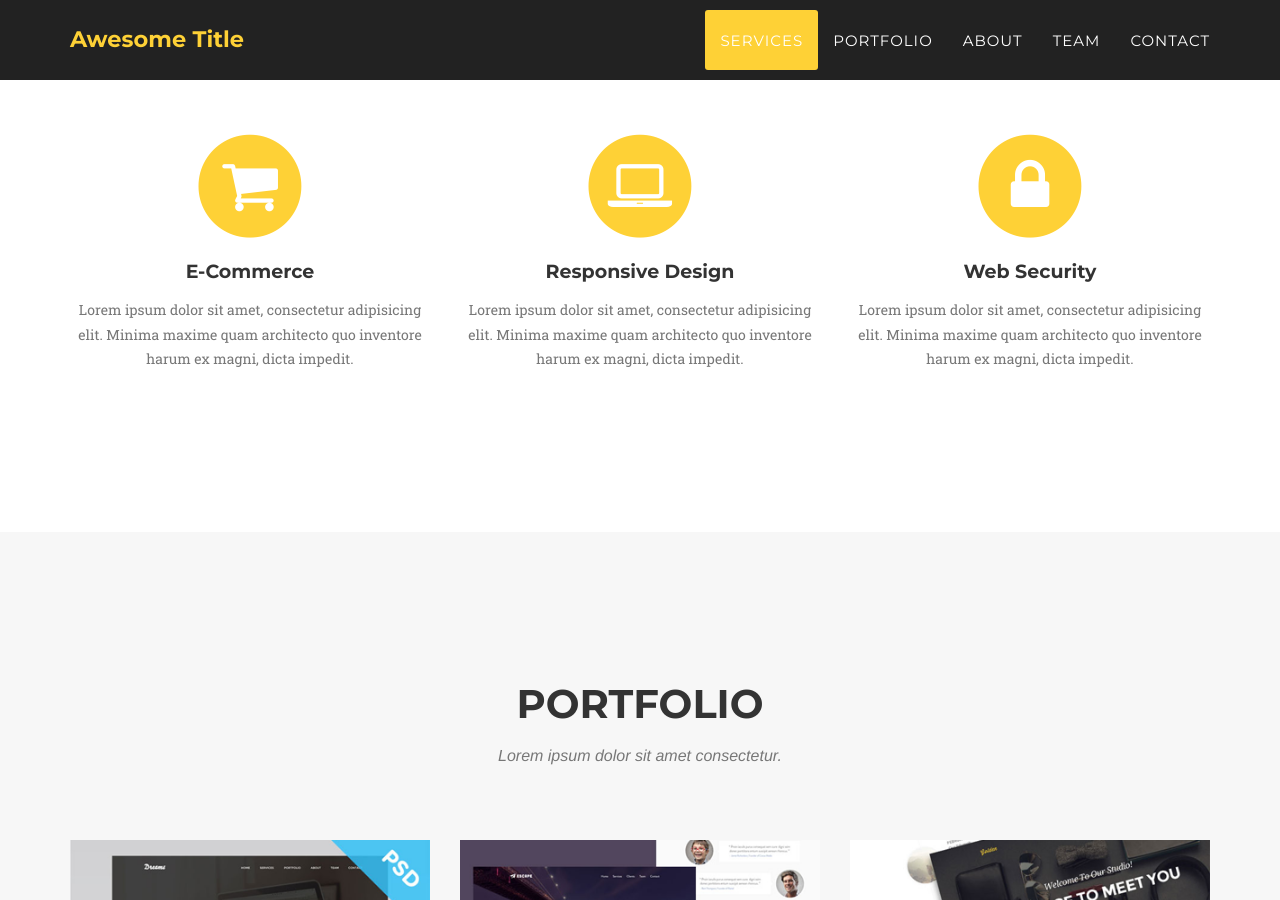
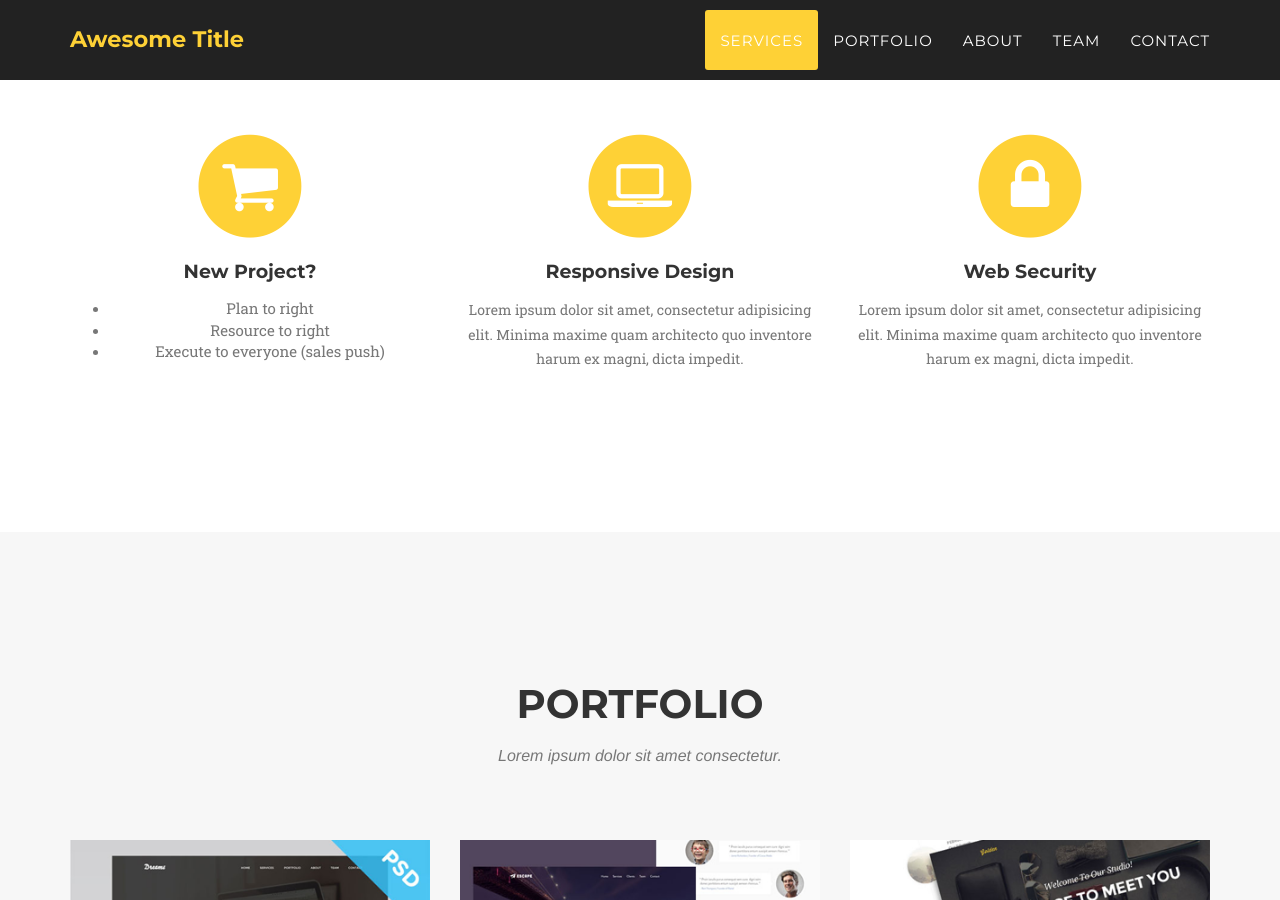
Before and after one commit to trent234/keatingwilson, a Jekyll site: the page built from index.html, in a window 1280 px wide and 900 px high, scrolled down 938 px. Built offline with Jekyll 4.4.1, drawn with Linux system fonts in a browser that asks for light colours; some web fonts are replaced.

Commit message:
feat: update e-commerce section with new project details and bullet points
Co-authored-by: aider (o3-mini) <aider@aider.chat>

```diff
--- a/_includes/services.html
+++ b/_includes/services.html
@@ -13,8 +13,12 @@
                         <i class="fa fa-circle fa-stack-2x text-primary"></i>
                         <i class="fa fa-shopping-cart fa-stack-1x fa-inverse"></i>
                     </span>
-                    <h4 class="service-heading">E-Commerce</h4>
-                    <p class="text-muted">Lorem ipsum dolor sit amet, consectetur adipisicing elit. Minima maxime quam architecto quo inventore harum ex magni, dicta impedit.</p>
+                    <h4 class="service-heading">New Project?</h4>
+                    <ul class="text-muted">
+                        <li>Plan to right</li>
+                        <li>Resource to right</li>
+                        <li>Execute to everyone (sales push)</li>
+                    </ul>
                 </div>
                 <div class="col-md-4">
                     <span class="fa-stack fa-4x">
```
